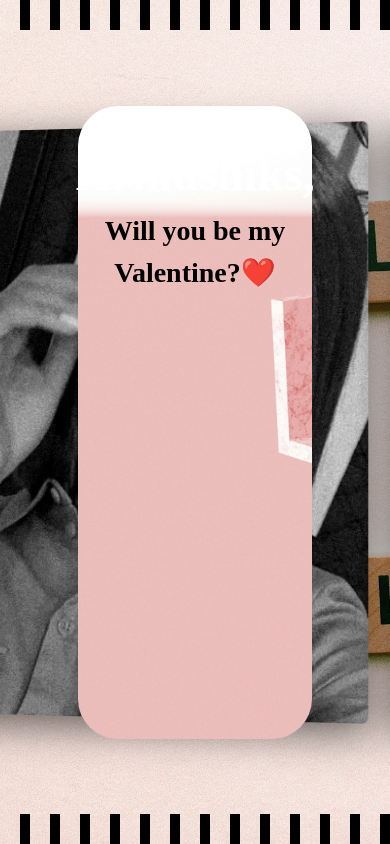
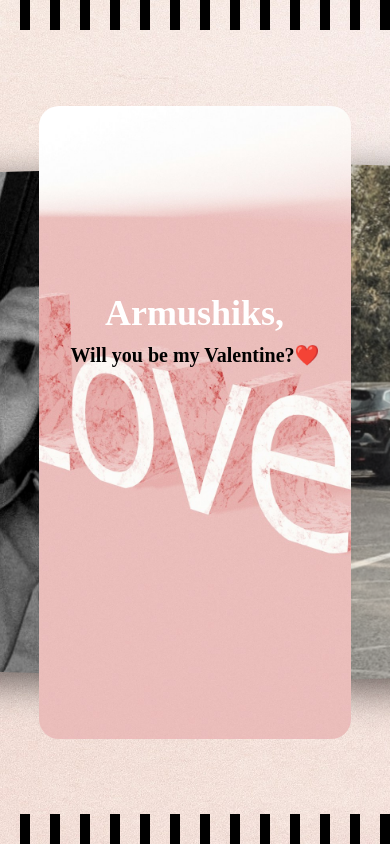
Before and after one commit to EdgarGrigoryan1996/myValentine, a React (Vite) app: page /home in a window 390 px wide. Built offline with nearby package versions, Linux system fonts and the light colour scheme; a web font is replaced by a local one.

Commit message:
mobile version added

```diff
--- a/src/components/GiftMusicPlayer/GiftMusicPlayer.module.scss
+++ b/src/components/GiftMusicPlayer/GiftMusicPlayer.module.scss
@@ -237,7 +237,7 @@
   100%{
     opacity: 1;
     width: 80%;
-    height: 70%;
+    height: 80%;
     transform: translateY(0);
   }
 }
--- a/src/components/Plyonka/Plyonka.module.scss
+++ b/src/components/Plyonka/Plyonka.module.scss
@@ -4,9 +4,6 @@
   z-index: -1;
   overflow: hidden;
   perspective: 1200px; // 👈 ВАЖНО для 3D
-}
-
-/* Лента */
   .filmTrack {
     display: flex;
     gap: 20px;
@@ -14,22 +11,18 @@
     align-items: center;
     padding: 0 40px;
     transform-style: preserve-3d;
-  animation: moveFilm 60s linear infinite,
-}
-
-/* Кадры */
-.filmTrack img {
+    animation: moveFilm 60s linear infinite;
+    img{
       height: 70%;
       aspect-ratio: 3 / 4;
       object-fit: cover;
       border-radius: 6px;
       filter: grayscale(70%) contrast(1.1);
       box-shadow: 0 10px 40px rgba(0,0,0,0.6);
-
       transition: transform 0.6s ease;
     }
-.filmBg::before,
-.filmBg::after {
+  }
+  &:after,&:before{
     content: "";
     position: absolute;
     left: 0;
@@ -42,14 +35,14 @@
     );
     z-index: 2;
   }
-
-.filmBg::before {
+  &:before{
     top: 0;
   }
-
-.filmBg::after {
+  &:after{
     bottom: 0;
   }
+}
+
 
 .filmTrack img:nth-child(odd) {
   transform: rotateY(-6deg);
@@ -88,3 +81,19 @@
     transform: translateX(-50%) rotateX(12deg) rotateY(-15deg);
   }
 }
+
+
+@media screen and (max-width: 1300px){
+  .filmBg {
+    perspective: 1000px; // 👈 ВАЖНО для 3D
+    .filmTrack {
+      gap: 20px;
+      height: 100%;
+      padding: 0 40px;
+      img{
+        height: 60%;
+        aspect-ratio: 3 / 4;
+      }
+    }
+  }
+}
--- a/src/pages/Home.jsx
+++ b/src/pages/Home.jsx
@@ -42,7 +42,7 @@ function Home() {
 
     return (
 
-        <div>
+        <div className={s.willBeBlock}>
             <div className="animate__animated animate__lightSpeedInLeft">
                 <h1>Armushiks,</h1>
             </div>
--- a/src/pages/Home.module.scss
+++ b/src/pages/Home.module.scss
@@ -35,7 +35,7 @@
   overflow: hidden;
   .homeBlock{
     background: #fff;
-    width: 50%;
+    width: 60%;
     height: 75vh;
     text-align: center;
     border-radius: 60px;
@@ -48,6 +48,14 @@
     background-repeat: no-repeat;
     background-size: cover;
     background-position: center;
+    .willBeBlock{
+      height: 100%;
+      display: flex;
+      flex-direction: column;
+      justify-content: flex-start;
+      padding-top: 5%;
+      align-items: center;
+    }
     h1{
       font-size: 52px;
       color: #fff;
@@ -70,6 +78,9 @@
       align-items: center;
       animation: fade 2s linear;
       button{
+        display: flex;
+        justify-content: center;
+        align-items: center;
         width: 150px;
         height: 50px;
         color: #fff;
@@ -134,7 +145,7 @@
 
 
 
-@media screen and (max-width: 1400px){
+@media screen and (max-width: 1500px){
   .welcomeWrapper{
     .text{
       display: flex;
@@ -152,9 +163,7 @@
   .homeWrapper{
     .homeBlock{
       width: 60%;
-      min-height: 60%;
       border-radius: 40px;
-      background-position: 0;
       h1{
         font-size: 48px;
         color: #fff;
@@ -194,3 +203,136 @@
     }
   }
 }
+
+@media screen and (max-width: 1000px){
+  .welcomeWrapper{
+    h1{
+      font-size: 50px;
+    }
+
+    a{
+      padding: 10px 30px;
+      font-size: 14px;
+      border-radius: 14px;
+    }
+  }
+
+  .homeWrapper{
+    .homeBlock{
+      width: 70%;
+      border-radius: 40px;
+      .buttonsBlock{
+        .yes{
+          left: 20%;
+        }
+        .no{
+          right: 20%;
+        }
+      }
+    }
+  }
+}
+
+@media screen and (max-width: 756px){
+  .welcomeWrapper{
+    .text{
+      gap: 20px;
+    }
+    h1{
+      font-size: 36px;
+    }
+
+    a{
+      padding: 8px 20px;
+      font-size: 12px;
+      border-radius: 8px;
+    }
+  }
+  .homeWrapper{
+    .homeBlock{
+      width: 80%;
+      border-radius: 25px;
+      .willBeBlock{
+        padding-top: 20%;
+      }
+      .buttonsBlock{
+        button{
+          width: 100px;
+          height: 45px;
+          bottom: 150px;
+        }
+        .yes{
+          left: 20%;
+        }
+        .no{
+          right: 20%;
+        }
+      }
+    }
+    .valentine{
+      h1{
+        font-size: 44px;
+      }
+      h2{
+        font-size: 26px;
+        margin-top: 25px;
+      }
+      .valentineText{
+        font-size: 18px !important;
+      }
+      h5{
+        font-size: 12px;
+      }
+      h3{
+        font-size: 18px;
+      }
+    }
+  }
+}
+
+@media screen and (max-width: 456px){
+  .welcomeWrapper{
+    h1{
+      font-size: 30px;
+    }
+
+    a{
+      padding: 8px 15px;
+      font-size: 10px;
+      border-radius: 6px;
+    }
+  }
+
+  .homeWrapper{
+    .homeBlock{
+      border-radius: 20px;
+      .willBeBlock{
+        padding-top: 50%;
+        h1{
+          font-size: 36px;
+        }
+        h2{
+          font-size: 20px;
+        }
+      }
+      .valentine{
+        img{
+          max-width: 170px;
+        }
+        h1{
+          font-size: 38px;
+        }
+        h2{
+          font-size: 20px;
+          margin-top: 30px;
+        }
+        .valentineText{
+          font-size: 16px !important;
+        }
+        h3{
+          font-size: 16px;
+        }
+      }
+    }
+  }
+}
--- a/src/pages/MyValentine.jsx
+++ b/src/pages/MyValentine.jsx
@@ -16,7 +16,7 @@ function MyValentine(props) {
         "ՈՒ էտ պահին ինքը հասկացավ որ նա չունի այդքան պահապան հրեշտակ ՝\n" +
         "Ովքեր կկարողանան փրկել ինձ։\n" +
         "Ու ինքը որոշեց ինձ ուղարկել ընդհամենը մի հրեշտակի՝ ամբողջ կյանքի համար՝\n" +
-        "ՔԵԶ\n" +
+        "ՔԵԶ...\n" +
         "Իմ պահապան հրեշտակ❤️\n️"
 
     const animatedText2 = "A small gift for you ✌️"
@@ -52,7 +52,7 @@ function MyValentine(props) {
                 const timeout = setTimeout(() => {
                     setDisplayedText1((prev) => prev + animatedText1[index1]);
                     setIndex1(index1 + 1);
-                },200)
+                },100)
 
                 return () => {
                     clearTimeout(timeout);
--- a/src/pages/WelcomePage.jsx
+++ b/src/pages/WelcomePage.jsx
@@ -14,7 +14,7 @@ function WelcomePage() {
             </div>
 
             <div className="animate__animated animate__bounceInUp animate__delay-1s">
-                <Link to={"/home"}>Hello Edgar</Link>
+                <Link to={"/home"}>Hello my Edgar</Link>
             </div>
 
         </div>
```
Lines whose indentation alone changed are shown as unchanged.
